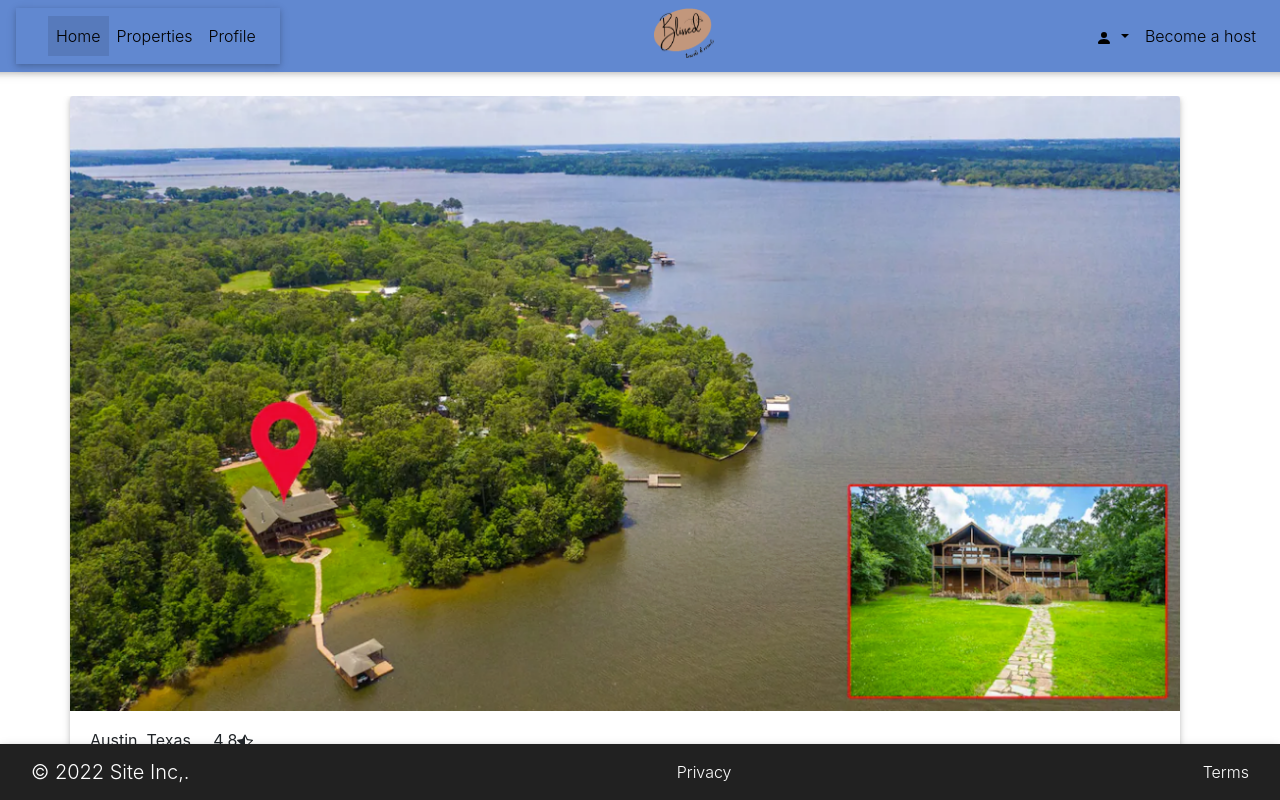
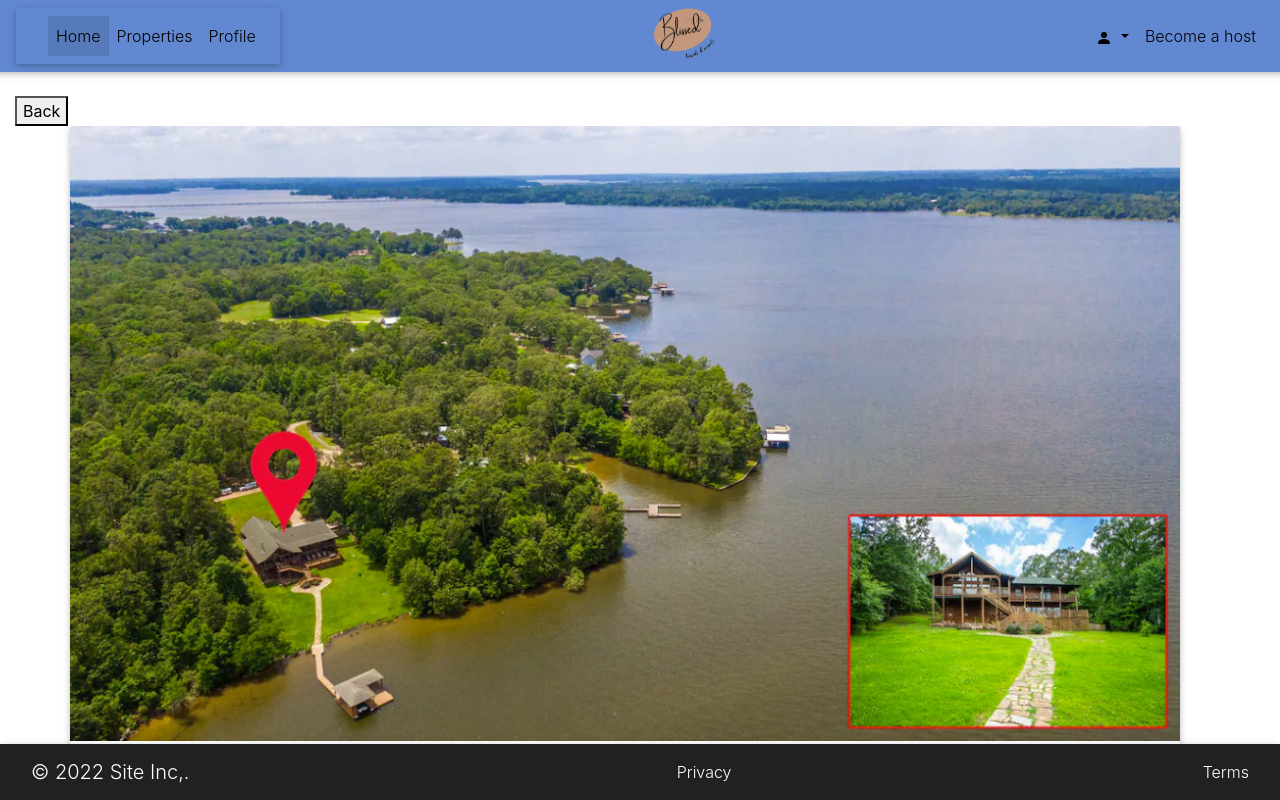
Before and after one commit to HimasriT/React_airbnb, a React (Create React App) app in the folder my-app/: page / in a window 1280 px wide. Both pictures are taken after a click on the picture 197 px from the left and 220 px from the top of the page. Shown: the top 800 px of the page. Built offline with nearby package versions, Linux system fonts and the light colour scheme.

Commit message:
Added the back button functionality

```diff
--- a/my-app/src/components/Properties_listing.js
+++ b/my-app/src/components/Properties_listing.js
@@ -25,6 +25,10 @@ function LayoutComponent() {
         return (
             <div>
                 <br />
+                <a href = "index.html">
+                <button>Back</button>
+                </a>
+
                 <div class="container overflow-hidden">
                     <Slide
                         property={property}
@@ -47,7 +51,8 @@ function LayoutComponent() {
                         filterText={filterText}
                         property={property}
                         linkClicked={linkClicked}
-                        onlinkClicked={setClicked} />
+                        onlinkClicked={setClicked}
+                         />
                 </div>
             </div>
         );
@@ -128,7 +133,7 @@ function SearchBar({ filterText, onFilterTextChange }) {
 function Properties({ property, filterText, linkClicked, onlinkClicked }) {
     var val = filterText;
     var rows = [];
-
+  //  buttonClicked(false);
     property.forEach((video) => {
         if (
             video.place.toLowerCase().indexOf(
@@ -176,7 +181,6 @@ function Properties({ property, filterText, linkClicked, onlinkClicked }) {
                 )
             }
         </div>
-        //    </div>
     );
 }
 
```
